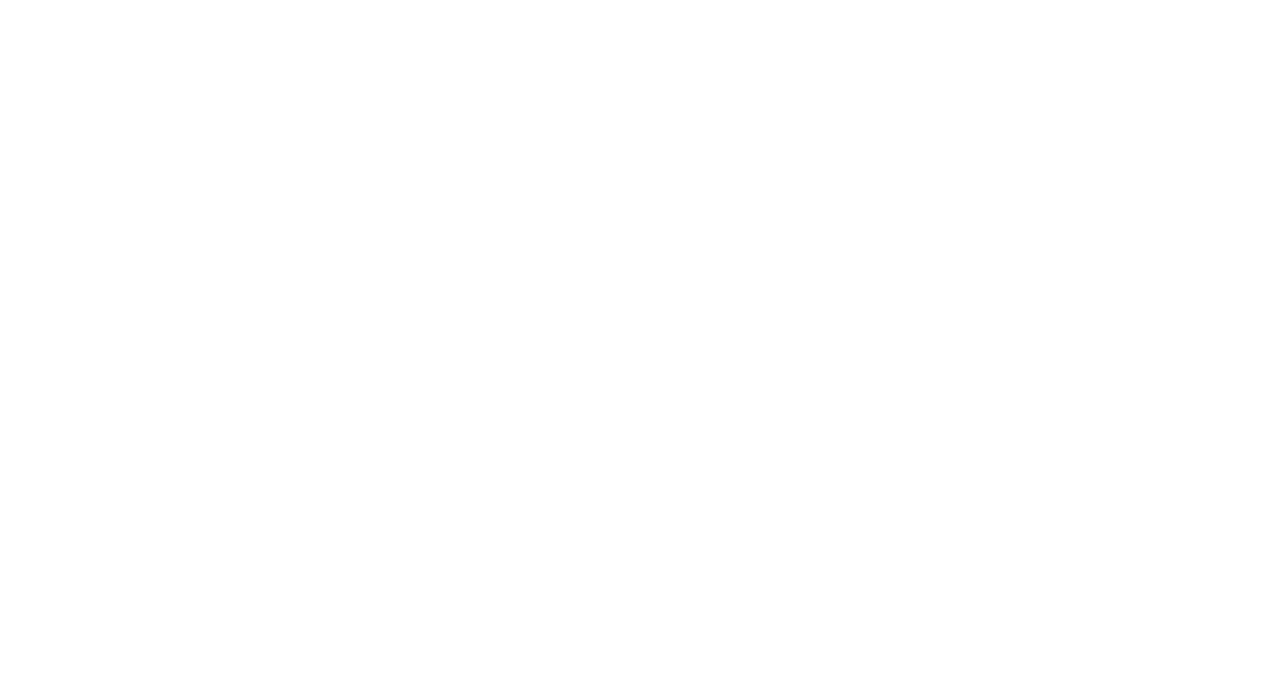
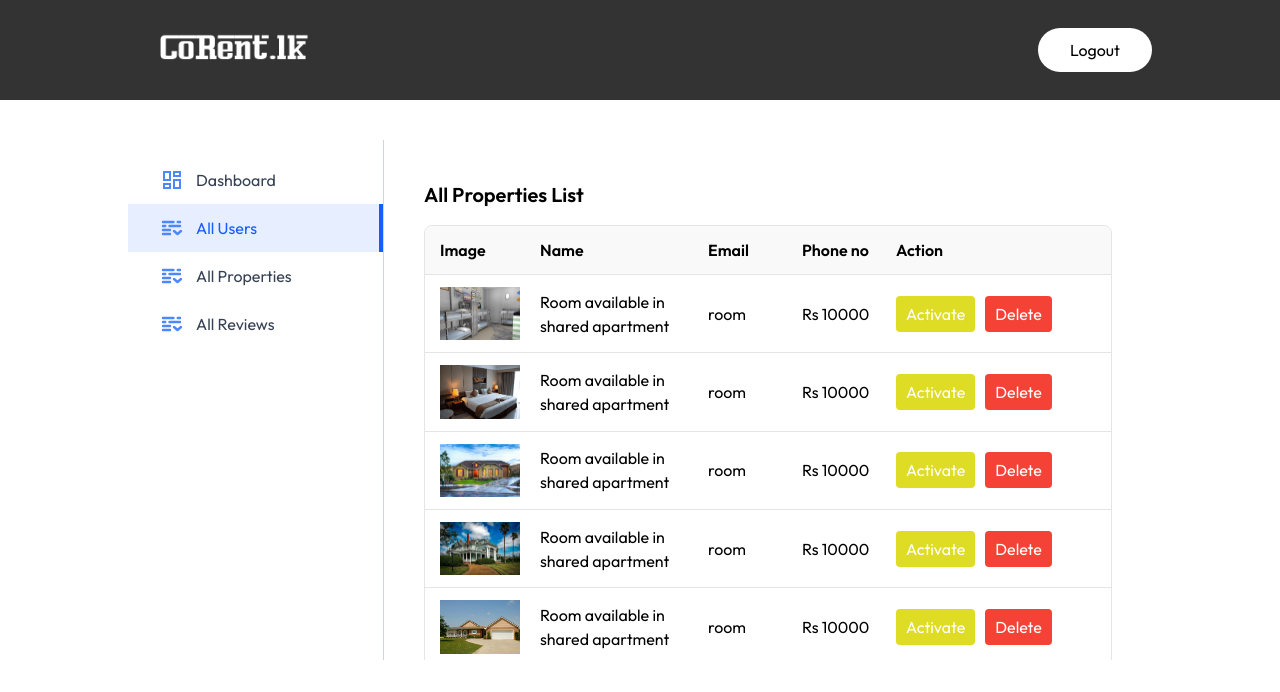
Before and after one commit to Kivindu02/smart-rental-platform, a React (Vite) app in the folder frontend/: page /admin/all-users in a window 1280 px wide. Before the commit this address had no page. Shown: the top 692 px of the page. Built offline with nearby package versions, Linux system fonts and the light colour scheme; a web font is replaced by a local one.

Commit message:
create admin panel and its components

```diff
--- a/frontend/src/App.jsx
+++ b/frontend/src/App.jsx
@@ -8,6 +8,11 @@
 import AllListing from "./pages/ListOwner/AllListing";
 import Login from "./pages/Auth/Login";
 import Register from "./pages/Auth/Register";
+import AdminLayout from "./pages/Admin/AdminLayout";
+import Dashboard from "./pages/Admin/Dashboard/Dashboard";
+import AllProperties from "./pages/Admin/AllProperties/AllProperties";
+import AllReviews from "./pages/Admin/AllReviews/AllReviews";
+import AllUsers from "./pages/Admin/AllUsers/AllUsers";
 
 const App = () => {
   const isOwnerPath = useLocation().pathname.includes("admin");
@@ -37,6 +42,15 @@
 
           </Route>
 
+          <Route path="/admin" element={<AdminLayout/>}>
+
+            <Route index element={<Dashboard />} />
+            <Route path="all-users" element={<AllUsers />}/>
+            <Route path="all-properties" element={<AllProperties />}/>
+            <Route path="all-reviews" element={<AllReviews />}/>
+
+          </Route>
+
         </Routes>
 
       </div>
--- /dev/null
+++ b/frontend/src/components/Admin/Nav/Nav.jsx
@@ -0,0 +1,20 @@
+import { assets } from "../../../assets/assets"
+
+const Nav = () => {
+  return(
+    <nav className="fixed top-0 left-0 w-full flex items-center justify-between px-4 md:px-16 lg:px-24 xl:px-32 transition-all duration-500 bg-black/80">
+      <div>
+        <img src={assets.logo} alt="logo" className="h-25" />
+      </div>
+
+      <div>
+        <button className="px-8 py-2.5 rounded-full ml-4 transition-all duration-500 bg-white">
+          Logout
+        </button>
+      </div>
+
+    </nav>
+
+  )
+}
+export default Nav
--- /dev/null
+++ b/frontend/src/components/Admin/Sidebar/Sidebar.jsx
@@ -0,0 +1,31 @@
+import React from 'react'
+import { NavLink } from 'react-router-dom'
+import { assets } from '../../../assets/assets'
+
+const Sidebar = () => {
+
+  const sidebarLink = [
+    {name: "Dashboard", path: "/admin", icon: assets.dashboard_icon},
+    {name: "All Users", path: "/admin/all-users", icon: assets.list_icon},
+    {name: "All Properties", path: "/admin/all-properties", icon: assets.list_icon},
+    {name: "All Reviews", path: "/admin/all-reviews", icon: assets.list_icon},
+  ]
+
+
+
+  return (
+    <div className='md:w-64 w-16 border-r h-full text-base border-gray-300 pt-4 flex flex-col transition-all duration-300'>
+      {sidebarLink.map((item, index)=>(
+        <NavLink to={item.path} key={index}
+        end='/owner' className={({isActive})=>`flex item-center py-3 px-4 md:px-8 gap-3 ${isActive ? "border-r-4 md:border-r-r[6px] bg-blue-600/10 border-blue-600 text-blue-600" : "hover:bg-gray-100/90 border-white text-gray-700"}`}>
+          <img src={item.icon} alt={item.name} className='min-h-6 min-w-6'/>
+          <p className='md:block hidden text-center'>{item.name}</p>
+
+        </NavLink>
+      ))}
+
+    </div>
+  )
+}
+
+export default Sidebar
--- /dev/null
+++ b/frontend/src/pages/Admin/AdminLayout.jsx
@@ -0,0 +1,21 @@
+import { Outlet } from "react-router-dom"
+import Sidebar from "../../components/Admin/Sidebar/Sidebar"
+import Nav from "../../components/Admin/Nav/Nav"
+
+
+const Layout = () => {
+  return(
+    <div className='flex flex-col h-screen py-28 md:py-35 px-4 md:px-16 lg:px-24 xl:px-32'>
+      <Nav />
+      <div className='flex h-full'>
+        <Sidebar />
+        <div className='flex-1 p-4 pt-10 md:px-10 h-full overflow-auto'>
+        <Outlet/>
+        </div>
+
+      </div>
+
+    </div>
+  )
+}
+export default Layout
--- /dev/null
+++ b/frontend/src/pages/Admin/AllProperties/AllProperties.css
@@ -0,0 +1,87 @@
+.list {
+  width: 100%;
+}
+
+.heading {
+  font-size: 20px;
+  font-weight: 600;
+  margin-bottom: 15px;
+}
+
+/* Table container */
+.list-table {
+  width: 100%;
+  border: 1px solid #e5e5e5;
+  border-radius: 8px;
+  overflow: hidden;
+}
+
+/* Grid row (header + data rows) */
+.list-table-format {
+  display: grid;
+  grid-template-columns: 80px 2fr 1fr 1fr 120px;
+  align-items: center;
+  padding: 12px 15px;
+  column-gap: 20px;
+  border-bottom: 1px solid #e5e5e5;
+}
+
+/* Header styling */
+.list-table-format.title {
+  background-color: #f9f9f9;
+  font-weight: 600;
+}
+
+/* Image styling */
+.list-table-format img {
+  width: 50px;
+  height: 50px;
+  object-fit: cover;
+  border-radius: 6px;
+}
+
+/* Action buttons */
+.actions {
+  display: flex;
+  gap: 10px;
+}
+
+.edit-btn {
+  padding: 6px 10px;
+  border: none;
+  background-color: #4caf50;
+  color: white;
+  border-radius: 4px;
+  cursor: pointer;
+}
+
+.delete-btn {
+  padding: 6px 10px;
+  border: none;
+  background-color: #f44336;
+  color: white;
+  border-radius: 4px;
+  cursor: pointer;
+}
+
+/* Hover effect */
+.list-table-format:hover {
+  background-color: #fafafa;
+}
+
+/* Responsive */
+@media (max-width: 600px) {
+  .list-table-format {
+    grid-template-columns: 60px 1fr 1fr;
+  }
+
+  .list-table-format.title {
+    display: none;
+  }
+
+  .actions {
+    grid-column: span 3;
+    justify-content: flex-start;
+    margin-top: 10px;
+  }
+}
--- /dev/null
+++ b/frontend/src/pages/Admin/AllProperties/AllProperties.jsx
@@ -0,0 +1,39 @@
+import React from "react";
+import "./AllProperties.css"
+import { place_Dummy_list } from "../../../assets/assets";
+
+
+const AllProperties = () => {
+  return (
+    <div className="list add flex-col">
+      <p className="heading">All Properties List</p>
+
+      <div className="list-table">
+        {/* Header */}
+        <div className="list-table-format title">
+          <p>Image</p>
+          <p>Title</p>
+          <p>Type</p>
+          <p>Price</p>
+          <p>Action</p>
+        </div>
+
+        {/* Rows */}
+        {place_Dummy_list.map((item) => (
+          <div className="list-table-format" key={item.id}>
+            <img src={item.images[0]} alt="" />
+            <p>{item.name}</p>
+            <p>{item.type}</p>
+            <p>Rs {item.price}</p>
+            <div className="actions">
+              <button className="edit-btn">Edit</button>
+              <button className="delete-btn">Delete</button>
+            </div>
+          </div>
+        ))}
+      </div>
+    </div>
+  );
+};
+
+export default AllProperties;
--- /dev/null
+++ b/frontend/src/pages/Admin/AllReviews/AllReviews.css
@@ -0,0 +1,87 @@
+.list {
+  width: 100%;
+}
+
+.heading {
+  font-size: 20px;
+  font-weight: 600;
+  margin-bottom: 15px;
+}
+
+/* Table container */
+.list-table {
+  width: 100%;
+  border: 1px solid #e5e5e5;
+  border-radius: 8px;
+  overflow: hidden;
+}
+
+/* Grid row (header + data rows) */
+.list-table-format {
+  display: grid;
+  grid-template-columns: 80px 2fr 1fr 1fr 120px;
+  align-items: center;
+  padding: 12px 15px;
+  column-gap: 20px;
+  border-bottom: 1px solid #e5e5e5;
+}
+
+/* Header styling */
+.list-table-format.title {
+  background-color: #f9f9f9;
+  font-weight: 600;
+}
+
+/* Image styling */
+.list-table-format img {
+  width: 50px;
+  height: 50px;
+  object-fit: cover;
+  border-radius: 6px;
+}
+
+/* Action buttons */
+.actions {
+  display: flex;
+  gap: 10px;
+}
+
+.edit-btn {
+  padding: 6px 10px;
+  border: none;
+  background-color: #4caf50;
+  color: white;
+  border-radius: 4px;
+  cursor: pointer;
+}
+
+.delete-btn {
+  padding: 6px 10px;
+  border: none;
+  background-color: #f44336;
+  color: white;
+  border-radius: 4px;
+  cursor: pointer;
+}
+
+/* Hover effect */
+.list-table-format:hover {
+  background-color: #fafafa;
+}
+
+/* Responsive */
+@media (max-width: 600px) {
+  .list-table-format {
+    grid-template-columns: 60px 1fr 1fr;
+  }
+
+  .list-table-format.title {
+    display: none;
+  }
+
+  .actions {
+    grid-column: span 3;
+    justify-content: flex-start;
+    margin-top: 10px;
+  }
+}
--- /dev/null
+++ b/frontend/src/pages/Admin/AllReviews/AllReviews.jsx
@@ -0,0 +1,39 @@
+import React from "react";
+import "./AllReviews.css"
+import { place_Dummy_list } from "../../../assets/assets";
+
+
+const AllReviews = () => {
+  return (
+    <div className="list add flex-col">
+      <p className="heading">All Reviews List</p>
+
+      <div className="list-table">
+        {/* Header */}
+        <div className="list-table-format title">
+          <p>Customer</p>
+          <p>Comment</p>
+          <p>Property</p>
+          <p>Rating</p>
+          <p>Action</p>
+        </div>
+
+        {/* Rows */}
+        {place_Dummy_list.map((item) => (
+          <div className="list-table-format" key={item.id}>
+            <img src={item.images[0]} alt="" />
+            <p>{item.name}</p>
+            <p>{item.type}</p>
+            <p>Rs {item.price}</p>
+            <div className="actions">
+              <button className="edit-btn">Edit</button>
+              <button className="delete-btn">Delete</button>
+            </div>
+          </div>
+        ))}
+      </div>
+    </div>
+  );
+};
+
+export default AllReviews;
--- /dev/null
+++ b/frontend/src/pages/Admin/AllUsers/AllUsers.jsx
@@ -0,0 +1,38 @@
+import React from "react";
+import styles from "./AllUsers.module.css";
+import { place_Dummy_list } from "../../../assets/assets";
+
+
+const AllUsers = () => {
+  return (
+<div className={styles.list}>
+  <p className={styles.heading}>All Properties List</p>
+
+  <div className={styles.listTable}>
+    <div className={`${styles.listTableFormat} ${styles.title}`}>
+      <p>Image</p>
+      <p>Name</p>
+      <p>Email</p>
+      <p>Phone no</p>
+      <p>Action</p>
+    </div>
+
+    {place_Dummy_list.map((item) => (
+      <div className={styles.listTableFormat} key={item.id}>
+        <img src={item.images[0]} alt="" />
+        <p>{item.name}</p>
+        <p>{item.type}</p>
+        <p>Rs {item.price}</p>
+
+        <div className={styles.actions}>
+          <button className={styles.activateBtn}>Activate</button>
+          <button className={styles.deleteBtn}>Delete</button>
+        </div>
+      </div>
+    ))}
+  </div>
+</div>
+  );
+};
+
+export default AllUsers;
--- /dev/null
+++ b/frontend/src/pages/Admin/AllUsers/AllUsers.module.css
@@ -0,0 +1,88 @@
+.list {
+  width: 100%;
+}
+
+.heading {
+  font-size: 20px;
+  font-weight: 600;
+  margin-bottom: 15px;
+}
+
+/* Table container */
+.listTable {
+  width: 100%;
+  border: 1px solid #e5e5e5;
+  border-radius: 8px;
+  overflow: hidden;
+}
+
+/* Grid row */
+.listTableFormat {
+  display: grid;
+  grid-template-columns: 80px 2fr 1fr 1fr 200px;
+  align-items: center;
+  padding: 12px 15px;
+  column-gap: 20px;
+  border-bottom: 1px solid #e5e5e5;
+}
+
+/* separate class */
+.title {
+  background-color: #f9f9f9;
+  font-weight: 600;
+}
+
+/* Image styling */
+.image {
+  width: 50px;
+  height: 50px;
+  object-fit: cover;
+  border-radius: 6px;
+}
+
+/* Actions */
+.actions {
+  display: flex;
+  gap: 10px;
+}
+
+/* Buttons */
+.deleteBtn {
+  padding: 6px 10px;
+  border: none;
+  background-color: #f44336;
+  color: white;
+  border-radius: 4px;
+  cursor: pointer;
+}
+
+.activateBtn {
+  padding: 6px 10px;
+  border: none;
+  background-color: #dfdc26;
+  color: white;
+  border-radius: 4px;
+  cursor: pointer;
+}
+
+/* Hover */
+.rowHover:hover {
+  background-color: #fafafa;
+}
+
+/* Responsive */
+@media (max-width: 600px) {
+  .listTableFormat {
+    grid-template-columns: 60px 1fr 1fr;
+  }
+
+  .title {
+    display: none;
+  }
+
+  .actions {
+    grid-column: span 3;
+    justify-content: flex-start;
+    margin-top: 10px;
+  }
+}
--- /dev/null
+++ b/frontend/src/pages/Admin/Dashboard/Dashboard.jsx
@@ -0,0 +1,6 @@
+const Dashboard = () => {
+  return(
+    <>Admin panel</>
+  )
+}
+export default Dashboard
```
